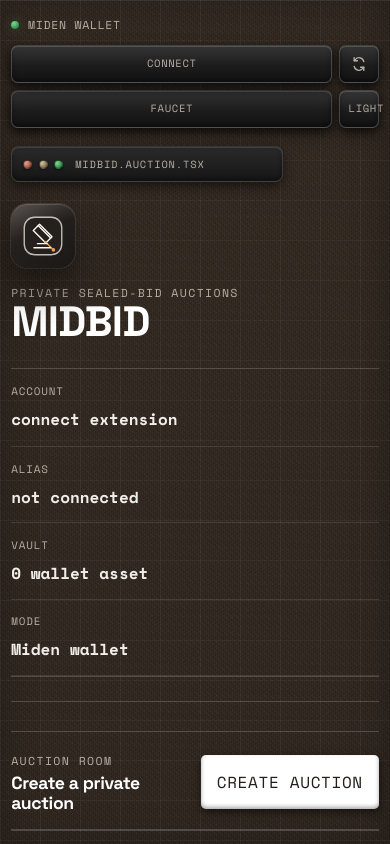
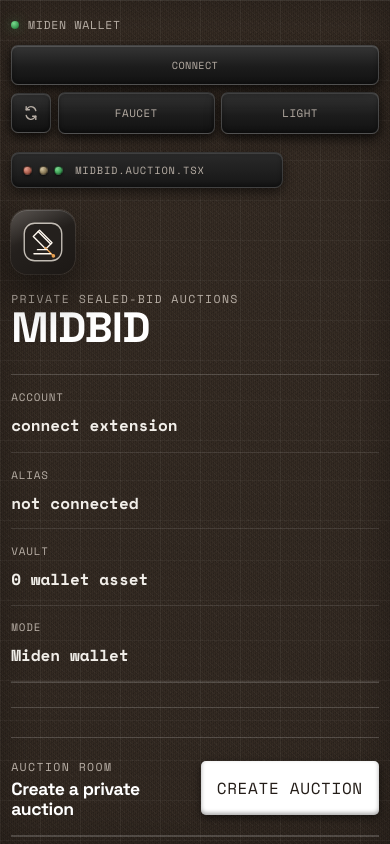
Before and after one commit to ELLA0VICTOR/midbid, a React (Vite) app: page / in a window 390 px wide. Shown: the top 844 px of the page. Built offline with nearby package versions, Linux system fonts and the light colour scheme; no server answers; the database is empty; a web font is replaced by a local one.

Commit message:
Refine mobile top bar layout

```diff
--- a/src/App.css
+++ b/src/App.css
@@ -3437,6 +3437,17 @@ html[data-theme="light"] .image-upload {
     width: 100%;
   }
 
+  .topbar-action,
+  .theme-toggle {
+    display: inline-flex;
+    align-items: center;
+    justify-content: center;
+    overflow: hidden;
+    text-align: center;
+    text-overflow: ellipsis;
+    white-space: nowrap;
+  }
+
   .wallet-button {
     max-width: none;
   }
@@ -3597,6 +3608,42 @@ html[data-theme="light"] .image-upload {
   }
 }
 
+@media (max-width: 640px) {
+  .topbar-actions {
+    grid-template-columns: 44px minmax(0, 1fr) minmax(0, 1fr);
+  }
+
+  .wallet-menu {
+    grid-column: 1 / -1;
+  }
+
+  .topbar-action.icon-only {
+    grid-column: 1;
+    width: 44px;
+    min-width: 44px;
+  }
+
+  .topbar-actions > .topbar-action:not(.icon-only) {
+    grid-column: 2;
+  }
+
+  .topbar-actions > .theme-toggle {
+    grid-column: 3;
+  }
+
+  .topbar-actions > .topbar-action:not(.icon-only),
+  .topbar-actions > .theme-toggle {
+    min-height: 42px;
+    padding-inline: 0.65rem;
+    font-size: 0.68rem;
+    letter-spacing: 0.045em;
+  }
+
+  .wallet-dropdown {
+    width: 100%;
+  }
+}
+
 @media (max-width: 560px) {
   input,
   select,
@@ -3605,12 +3652,7 @@ html[data-theme="light"] .image-upload {
   }
 
   .topbar-actions {
-    grid-template-columns: minmax(0, 1fr) 44px;
-  }
-
-  .topbar-actions > .topbar-action:not(.icon-only),
-  .topbar-actions > .theme-toggle {
-    grid-column: span 1;
+    grid-template-columns: 44px minmax(0, 1fr) minmax(0, 1fr);
   }
 
   .app-mark {
@@ -3722,19 +3764,21 @@ html[data-theme="light"] .image-upload {
   }
 
   .topbar-actions {
-    grid-template-columns: 1fr 40px;
+    grid-template-columns: 40px minmax(0, 1fr) minmax(0, 1fr);
     gap: 0.4rem;
   }
 
   .topbar-action,
   .theme-toggle {
-    min-height: 38px;
-    padding: 0.35rem 0.55rem;
-    font-size: 0.66rem;
+    min-height: 40px;
+    padding: 0.35rem 0.45rem;
+    font-size: 0.64rem;
+    letter-spacing: 0.035em;
   }
 
   .topbar-action.icon-only {
     width: 40px;
+    min-width: 40px;
   }
 
   .brand-block {
```
